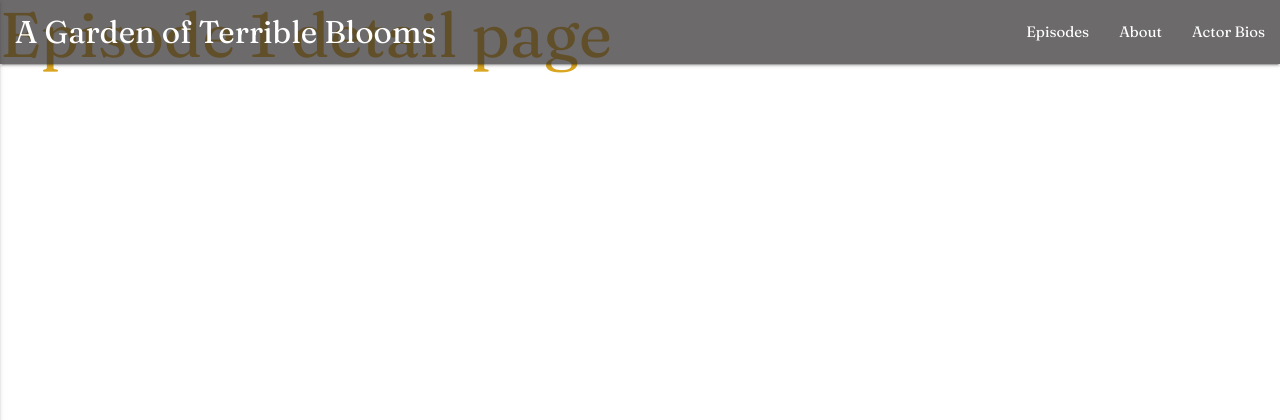
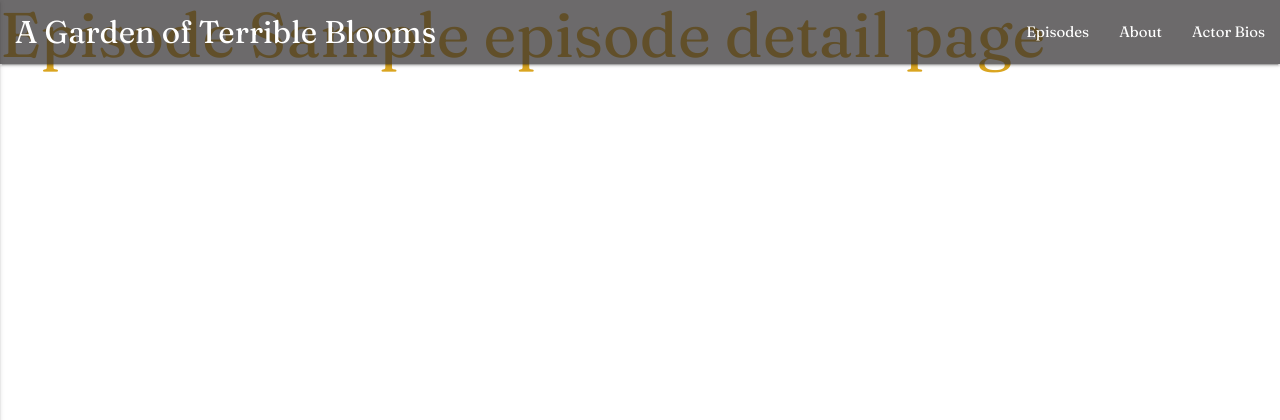
Before and after one commit to dylanaldrich/terribleblooms, a Django app: page /episode/1/ in a window 1280 px wide. Shown: the top 420 px of the page. Run offline with Django 3.2, Linux system fonts and the light colour scheme; tables that the repository leaves empty hold one stand-in row (values such as "Sample post"); some libraries are stand-ins or nearby versions.

Commit message:
adds episode detail link

```diff
--- a/main_app/static/styles/main.css
+++ b/main_app/static/styles/main.css
@@ -42,8 +42,9 @@ nav .brand-logo {
 #home-header {
     height: 700px;
     background-image: url('../assets/artwork/sweetnectar_cassietaggart.jpg');
-    background-size: 100%;
+    background-size: cover;
     background-position-y: 50%;
+    background-repeat: no-repeat;
 }
 
 .home-title {
--- a/main_app/templates/episode.html
+++ b/main_app/templates/episode.html
@@ -1,5 +1,5 @@
 {% extends 'base.html' %}
 
 {% block content %}
-    <h1>Episode {{ episode }} detail page</h1>
+    <h1>Episode {{ episode.name }} detail page</h1>
 {% endblock %}
--- a/main_app/templates/home.html
+++ b/main_app/templates/home.html
@@ -17,7 +17,7 @@
                     </div>
                     <div class="card-stacked">
                         <div class="card-content">
-                            <span class="card-title">{{ episode.name }}</span>
+                        <a href="{% url 'episode_detail' episode.id %}" class="card-title">{{ episode.name }}</a>
                             <p>{{ episode.description }}</p>
                         </div>
                         <div class="card-action">
--- a/main_app/views.py
+++ b/main_app/views.py
@@ -4,13 +4,7 @@ from .models import Episode, Actor
 
 # Create your views here.
 def home(request):
-    # use for now:
-    # return render(request, 'home.html')
-    episodes = Episode.objects.all()
-    context = {
-        "episodes" : episodes
-    }
-    print("Episodes", episodes)
+    context = {"episodes" : Episode.objects.all()}
     return render(request, 'home.html', context)
 
 def about(request):
@@ -26,6 +20,5 @@ def bios(request):
     # return render(request, 'bios.html', bios)
 
 def episode_detail(request, episode_id):
-    # episode = Episode.objects.get(id=episode_id)
-    context = {'episode': episode_id}
+    context = {'episode': Episode.objects.get(id=episode_id)}
     return render(request, 'episode.html', context)
```
Also changed, not shown: main_app/urls.py (+0 -14 lines).
